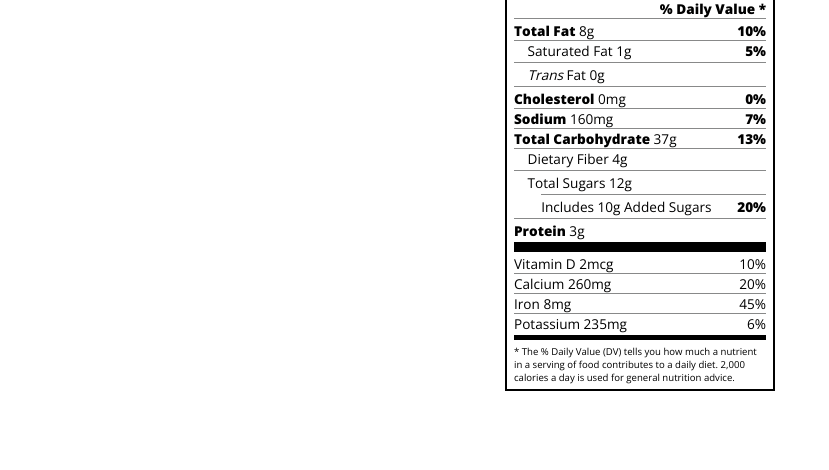
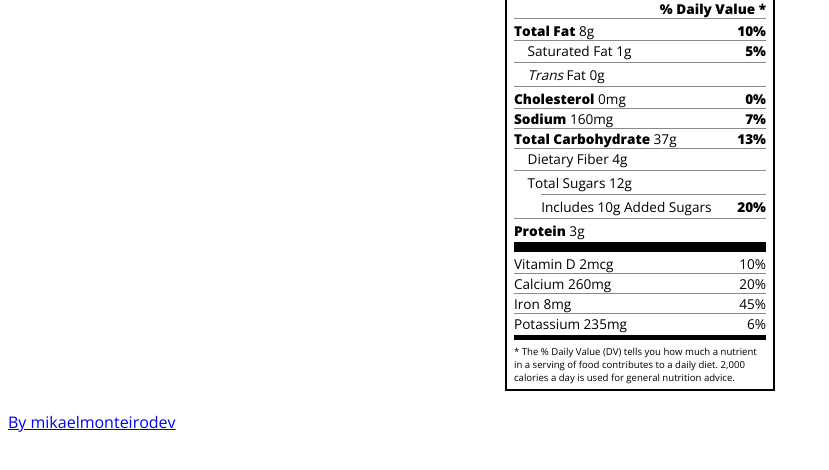
Before and after one commit to mikaelmonteirodev/Project-Nutrition-Label, a plain HTML site: page index.html in a window 1280 px wide. Shown: the part 184-654 px from the top of the page, without its empty margins (0-829 px from the left). Drawn offline with nearby package versions, Linux system fonts and the light colour scheme.

Commit message:
Update index.html

```diff
--- a/index.html
+++ b/index.html
@@ -47,5 +47,8 @@
       <div class="divider md"></div>
       <p class="note">* The % Daily Value (DV) tells you how much a nutrient in a serving of food contributes to a daily diet. 2,000 calories a day is used for general nutrition advice.</p>
     </div>
+    <footer>
+      <a href="https://github.com/mikaelmonteirodev">By mikaelmonteirodev</a>
+    </footer>
   </body>
 </html>
```
